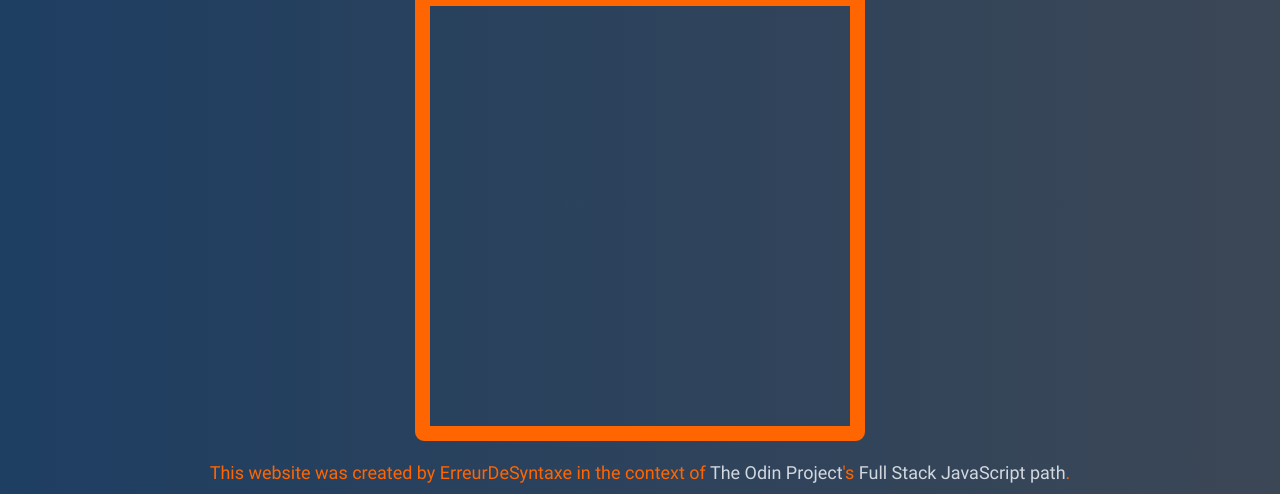
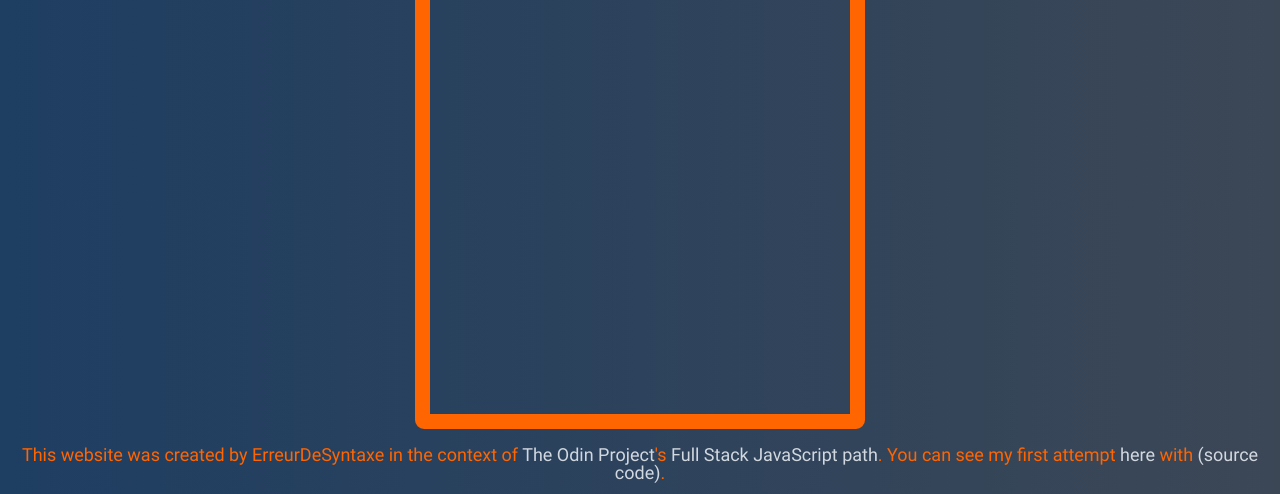
Before and after one commit to ErreurDeSyntaxe/full-stack-library-redo, a plain HTML site: page index.html in a window 1280 px wide. Shown: the part 306-800 px from the top of the page. Drawn offline with Linux system fonts and the light colour scheme.

Commit message:
Add link to first version of TicTacToe

```diff
--- a/index.html
+++ b/index.html
@@ -69,6 +69,17 @@
         class="footer-link"
         rel="noreferrer"
         >Full Stack JavaScript path</a
+      >. You can see my first attempt
+      <a
+        href="https://erreurdesyntaxe.github.io/full-stack-tictactoe/"
+        class="footer-link"
+        >here</a
+      >
+      with
+      <a
+        href="https://github.com/ErreurDeSyntaxe/full-stack-TicTacToe"
+        class="footer-link"
+        >(source code)</a
       >.
     </footer>
     <!-- FOOTER END -->
```
